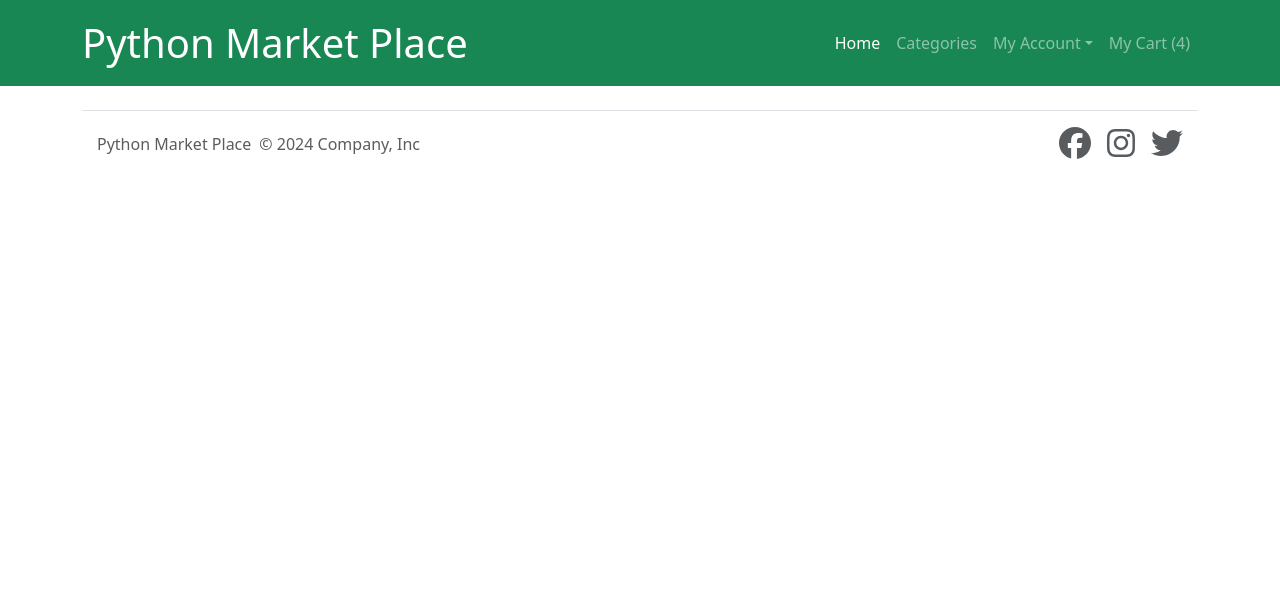
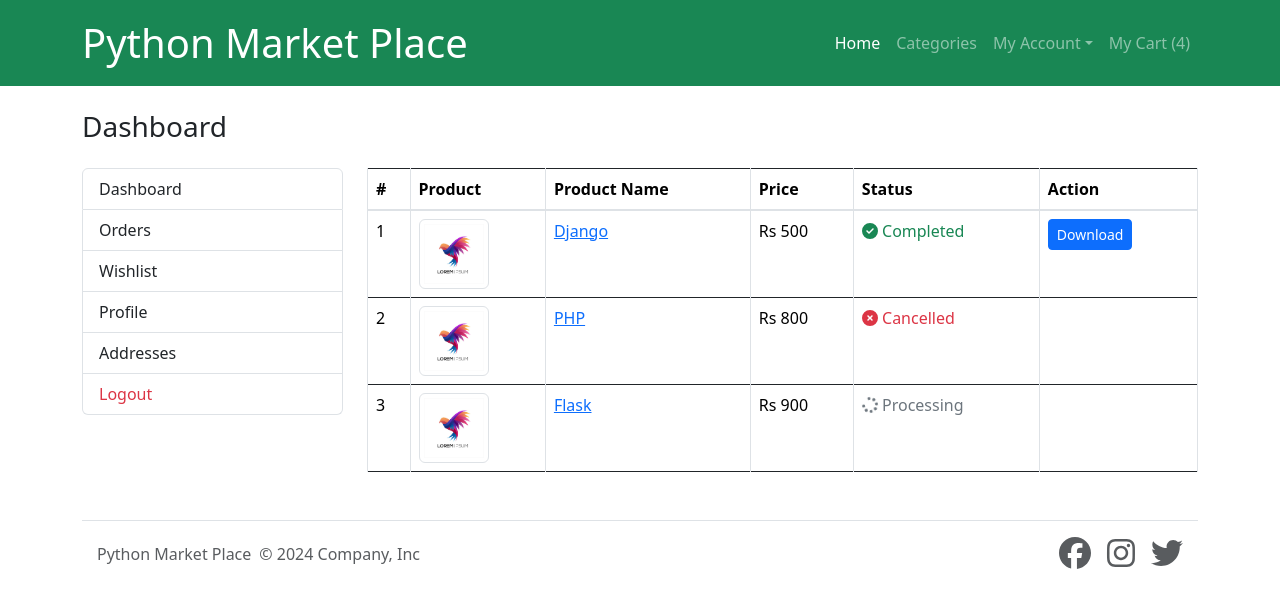
Before and after one commit to srikriydv/ecommerce-website-django-react-rest-Project-1, a React (Vite) app in the folder frontend/: page /customer/orders in a window 1280 px wide. Shown: the top 608 px of the page. Built offline with nearby package versions, Linux system fonts and the light colour scheme.

Commit message:
Dashboard and order list

```diff
--- a/frontend/package.json
+++ b/frontend/package.json
@@ -10,6 +10,7 @@
     "preview": "vite preview"
   },
   "dependencies": {
+    "@fortawesome/fontawesome-free": "^6.6.0",
     "bootstrap": "^5.3.3",
     "jquery": "^3.7.1",
     "popper.js": "^1.16.1",
--- a/frontend/src/App.jsx
+++ b/frontend/src/App.jsx
@@ -1,5 +1,6 @@
 import { useState } from "react";
 import { Routes, Route } from "react-router-dom";
+// Website
 import Header from "./components/Header.jsx";
 import Home from "./components/Home.jsx";
 import Footer from "./components/Footer.jsx";
@@ -8,8 +9,13 @@ import CatagoryProducts from "./components/CatagoryProducts.jsx";
 import AllProducts from "./components/AllProducts.jsx";
 import ProductDetail from "./components/ProductDetail.jsx";
 import Checkout from "./components/Checkout.jsx";
+// Customer Panel
 import Register from "./components/Customer/Register.jsx";
 import Login from "./components/Customer/Login.jsx";
+import Dashboard from "./components/Customer/Dashboard.jsx";
+import Orders from "./components/Customer/Orders.jsx";
+import OrderSuccess from "./components/OrderSuccess.jsx";
+import OrderFailure from "./components/OrderFailure.jsx";
 
 function App() {
   const [count, setCount] = useState(0);
@@ -23,8 +29,12 @@ function App() {
           <Route path="/products" element={<AllProducts />} />
           <Route path="/product/:product_slug/:product_id" element={<ProductDetail/>} />
           <Route path="/checkout" element={<Checkout/>} />
+          <Route path="/order/success" element={<OrderSuccess />} />
+          <Route path="/order/failure" element={<OrderFailure />} />
           <Route path="/customer/register" element={<Register/>} />
           <Route path="/customer/login" element={<Login/>} />
+          <Route path="/customer/dashboard" element={<Dashboard />} />
+          <Route path="/customer/orders" element={<Orders />} />
         </Routes>
       <Footer />
     </>
--- /dev/null
+++ b/frontend/src/components/Customer/Dashboard.jsx
@@ -0,0 +1,48 @@
+import Sidebar from "./Sidebar";
+
+function Dashboard(props) {
+
+
+    return (
+        <>
+            <div className="container mt-4">
+                <h3 className="mb-4">Dashboard</h3>
+                <div className="row">
+                    <div className="col-md-3 col-12 mb-2">
+                        <Sidebar />
+                    </div>
+                    <div className="col-md-9 col-12 mb-2">
+                        <div className="row">
+                            <div className="col-md-4 mb-2">
+                                <div className="card">
+                                    <div className="card-body text-center">
+                                        <h4>Total Orders</h4>
+                                        <h4><a href="">123</a></h4>
+                                    </div>
+                                </div>
+                            </div>
+                            <div className="col-md-4 mb-2">
+                                <div className="card">
+                                    <div className="card-body text-center">
+                                        <h4>Total Wishlist</h4>
+                                        <h4><a href="">123</a></h4>
+                                    </div>
+                                </div>
+                            </div>
+                            <div className="col-md-4 mb-2">
+                                <div className="card">
+                                    <div className="card-body text-center">
+                                        <h4>Total Addresses</h4>
+                                        <h4><a href="">6</a></h4>
+                                    </div>
+                                </div>
+                            </div>
+                        </div>
+                    </div>
+                </div>
+            </div>
+        </>
+    )
+}
+
+export default Dashboard;
--- /dev/null
+++ b/frontend/src/components/Customer/Orders.jsx
@@ -0,0 +1,72 @@
+import Sidebar from "./Sidebar";
+import logo from "../../asset/logo.avif"
+import { Link } from "react-router-dom";
+
+function Orders() {
+
+
+    return (
+        <>
+            <div className="container mt-4">
+                <h3 className="mb-4">Dashboard</h3>
+                <div className="row">
+                    <div className="col-md-3 col-12 mb-2">
+                        <Sidebar />
+                    </div>
+                    <div className="col-md-9 col-12 mb-2">
+                        <div className="row">
+                            <div className="table-responsive">
+                                <table className="table table-bordered">
+                                    <thead>
+                                        <tr>
+                                            <th>#</th>
+                                            <th>Product</th>
+                                            <th>Product Name</th>
+                                            <th>Price</th>
+                                            <th>Status</th>
+                                            <th>Action</th>
+                                        </tr>
+                                    </thead>
+                                    <tbody>
+                                        <tr>
+                                            <td>1</td>
+                                            <td>
+                                                <Link><img src={logo} className="img-thumbnail" width={70} alt="" /></Link>
+                                            </td>
+                                            <td><Link>Django</Link></td>
+                                            <td>Rs 500</td>
+                                            <td><span className="text-success"><i className="fa-solid fa-circle-check"></i> Completed</span></td>
+                                            <td><button className="btn btn-primary btn-sm">Download</button></td>
+                                        </tr>
+                                        <tr>
+                                            <td>2</td>
+                                            <td>
+                                                <Link><img src={logo} className="img-thumbnail" width={70} alt="" /></Link>
+                                            </td>
+                                            <td><Link>PHP</Link></td>
+                                            <td>Rs 800</td>
+                                            <td><span className="text-danger"><i className="fa-solid fa-circle-xmark"></i> Cancelled</span></td>
+                                            <td></td>
+                                            </tr>
+                                        <tr>
+                                            <td>3</td>
+                                            <td>
+                                                <Link><img src={logo} className="img-thumbnail" width={70} alt="" /></Link>
+                                            </td>
+                                            <td><Link>Flask</Link></td>
+                                            <td>Rs 900</td>
+                                            <td><span className="text-secondary"><i className="fa fa-spin fa-spinner"></i> Processing</span></td>
+                                            <td></td>
+                                        </tr>
+                                    </tbody>
+                                </table>
+                            </div>
+                        </div>
+                    </div>
+                </div>
+            </div>
+        </>
+    )
+}
+
+export default Orders;
--- /dev/null
+++ b/frontend/src/components/Customer/Sidebar.jsx
@@ -0,0 +1,21 @@
+import { Link } from "react-router-dom";
+
+function Sidebar() {
+
+
+    return (
+        <>
+
+                <ul className="list-group">
+                    <Link to="/customer/dashboard" className="list-group-item" aria-current="true">Dashboard</Link>
+                    <Link to="/customer/orders" className="list-group-item">Orders</Link>
+                    <Link className="list-group-item">Wishlist</Link>
+                    <Link className="list-group-item">Profile</Link>
+                    <Link className="list-group-item">Addresses</Link>
+                    <Link className="list-group-item text-danger">Logout</Link>
+                </ul>
+        </>
+    )
+}
+
+export default Sidebar;
--- a/frontend/src/components/Header.jsx
+++ b/frontend/src/components/Header.jsx
@@ -35,16 +35,16 @@ function Header() {
                   Categories
                 </Link>
               </li>
-              <li class="nav-item dropdown">
-          <a class="nav-link dropdown-toggle" href="#" role="button" data-bs-toggle="dropdown" aria-expanded="false">
+              <li className="nav-item dropdown">
+          <a className="nav-link dropdown-toggle" href="#" role="button" data-bs-toggle="dropdown" aria-expanded="false">
             My Account
           </a>
-          <ul class="dropdown-menu">
-            <li><Link class="dropdown-item" to="/customer/login">Login</Link></li>
-            <li><Link class="dropdown-item" to="/customer/register">Register</Link></li>
-            <li><hr class="dropdown-divider"/></li>
-            <li><a class="dropdown-item" href="#">Dashboard</a></li>
-            <li><a class="dropdown-item" href="#">logout</a></li>
+          <ul className="dropdown-menu">
+            <li><Link className="dropdown-item" to="/customer/login">Login</Link></li>
+            <li><Link className="dropdown-item" to="/customer/register">Register</Link></li>
+            <li><hr className="dropdown-divider"/></li>
+            <li><Link className="dropdown-item" to="/customer/dashboard">Dashboard</Link></li>
+            <li><Link className="dropdown-item" to="/customer/login">logout</Link></li>
           </ul>
         </li>
               <li className="nav-item">
--- /dev/null
+++ b/frontend/src/components/OrderFailure.jsx
@@ -0,0 +1,28 @@
+import { Link } from "react-router-dom";
+
+function OrderFailure() {
+
+
+    return (
+        <>
+            <div className="container mt-4">
+                <div className="row">
+                    <div className="col-md-8 offset-2">
+                        <div className="card">
+                            <div className="card-body text-center">
+                                <p><i className="fa-solid fa-circle-xmark text-danger fa-3x"></i></p>
+                                <h3 className="text-danger">Oops..  Something went wrong</h3>
+                                <p className="mt-2"><Link to="/" className="btn btn-primary">Home</Link>
+                                    <Link to="/customer/dashboard" className="btn btn-secondary ms-2">Dashoard</Link>
+                                </p>
+                            </div>
+                        </div>
+                    </div>
+                </div>
+
+            </div>
+        </>
+    )
+}
+
+export default OrderFailure;
--- /dev/null
+++ b/frontend/src/components/OrderSuccess.jsx
@@ -0,0 +1,28 @@
+import { Link } from "react-router-dom";
+
+function OrderSuccess() {
+
+
+    return (
+        <>
+            <div className="container mt-4">
+                <div className="row">
+                    <div className="col-md-8 offset-2">
+                        <div className="card">
+                            <div className="card-body text-center">
+                                <p><i className="fa-solid fa-circle-check text-success fa-3x"></i></p>
+                                <h3 className="text-success">Thanks for the Order</h3>
+                                <p className="mt-2"><Link to="/" className="btn btn-primary">Home</Link>
+                                    <Link to="/customer/dashboard" className="btn btn-secondary ms-2">Dashoard</Link>
+                                </p>
+                            </div>
+                        </div>
+                    </div>
+                </div>
+
+            </div>
+        </>
+    )
+}
+
+export default OrderSuccess;
--- a/frontend/src/main.jsx
+++ b/frontend/src/main.jsx
@@ -5,6 +5,8 @@ import App from './App.jsx'
 // index.js or App.js
 import 'bootstrap/dist/css/bootstrap.min.css';
 import 'bootstrap/dist/js/bootstrap.bundle.min';
+// index.js or App.js
+import '@fortawesome/fontawesome-free/css/all.min.css';
 
 
 
```
Also changed, not shown: frontend/src/components/Checkout.jsx (+5 -5 lines), 1 other file (tests, documents, lock files or other folders).
